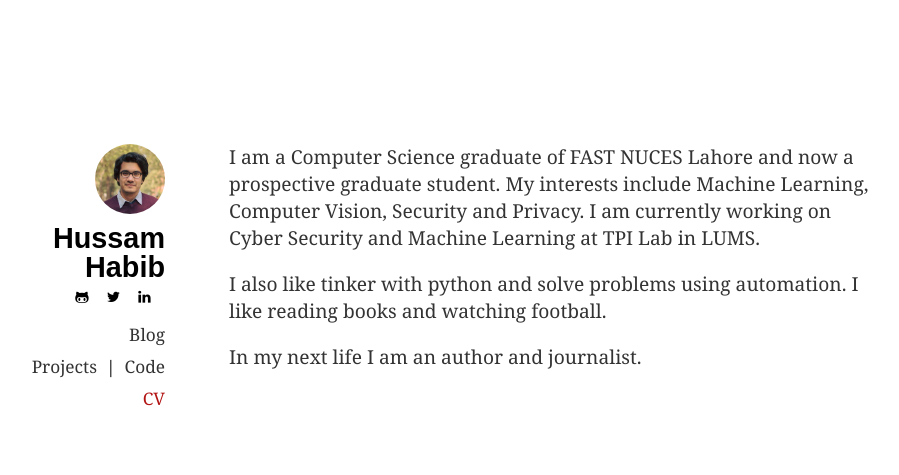
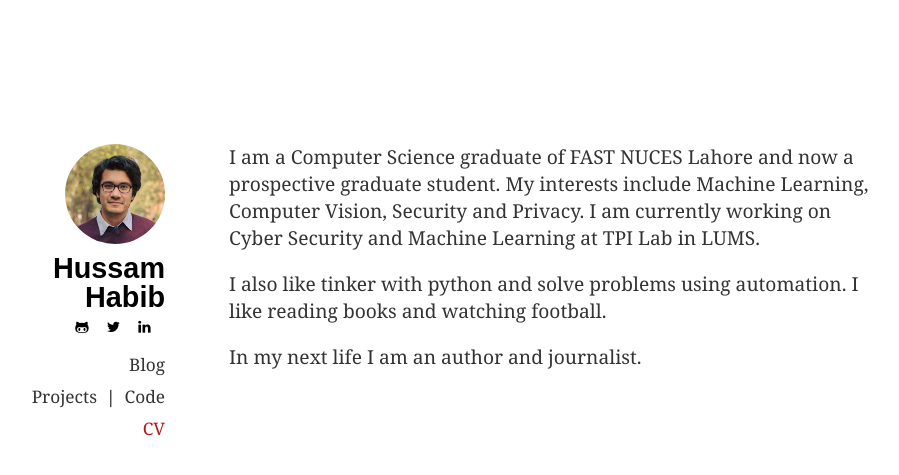
Before and after one commit to hussamh10/hussamh10.github.io, a Jekyll site: the page built from index.md, in a window 1280 px wide. Shown: the top 475 px of the page, without its empty margins (155-1054 px from the left). Built offline with Jekyll 4.4.1, drawn with Linux system fonts in a browser that asks for light colours.

Commit message:
image size

```diff
--- a/css/styles.css
+++ b/css/styles.css
@@ -107,8 +107,8 @@ p code, ul code {
     -webkit-border-radius: 95px;
     -moz-border-radius: 95px;
     border-radius: 95px;
-    height: 70px;
-    width: 70px;
+    height: 100px;
+    width: 100px;
 }
 
 .author-name {
```
